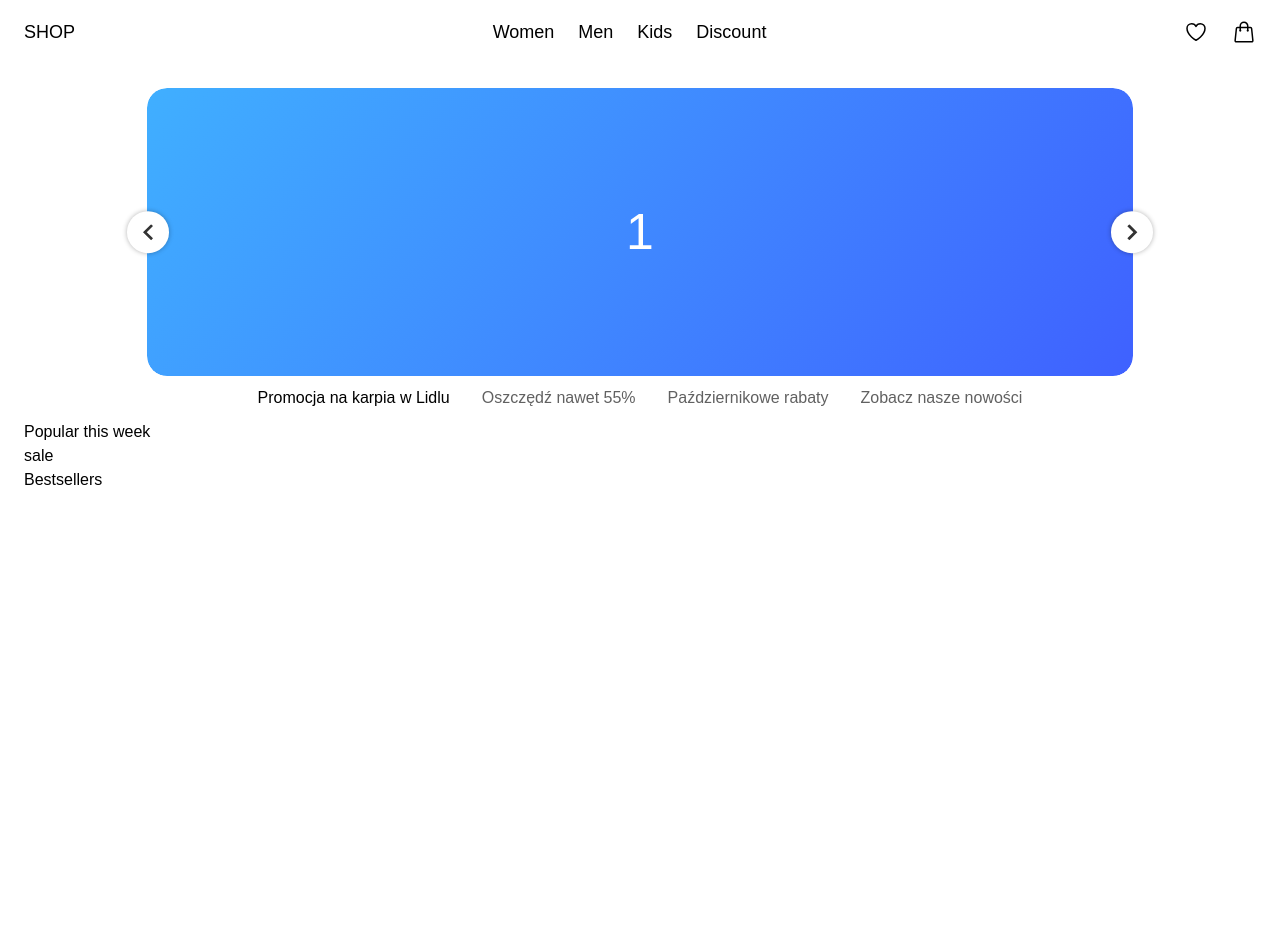
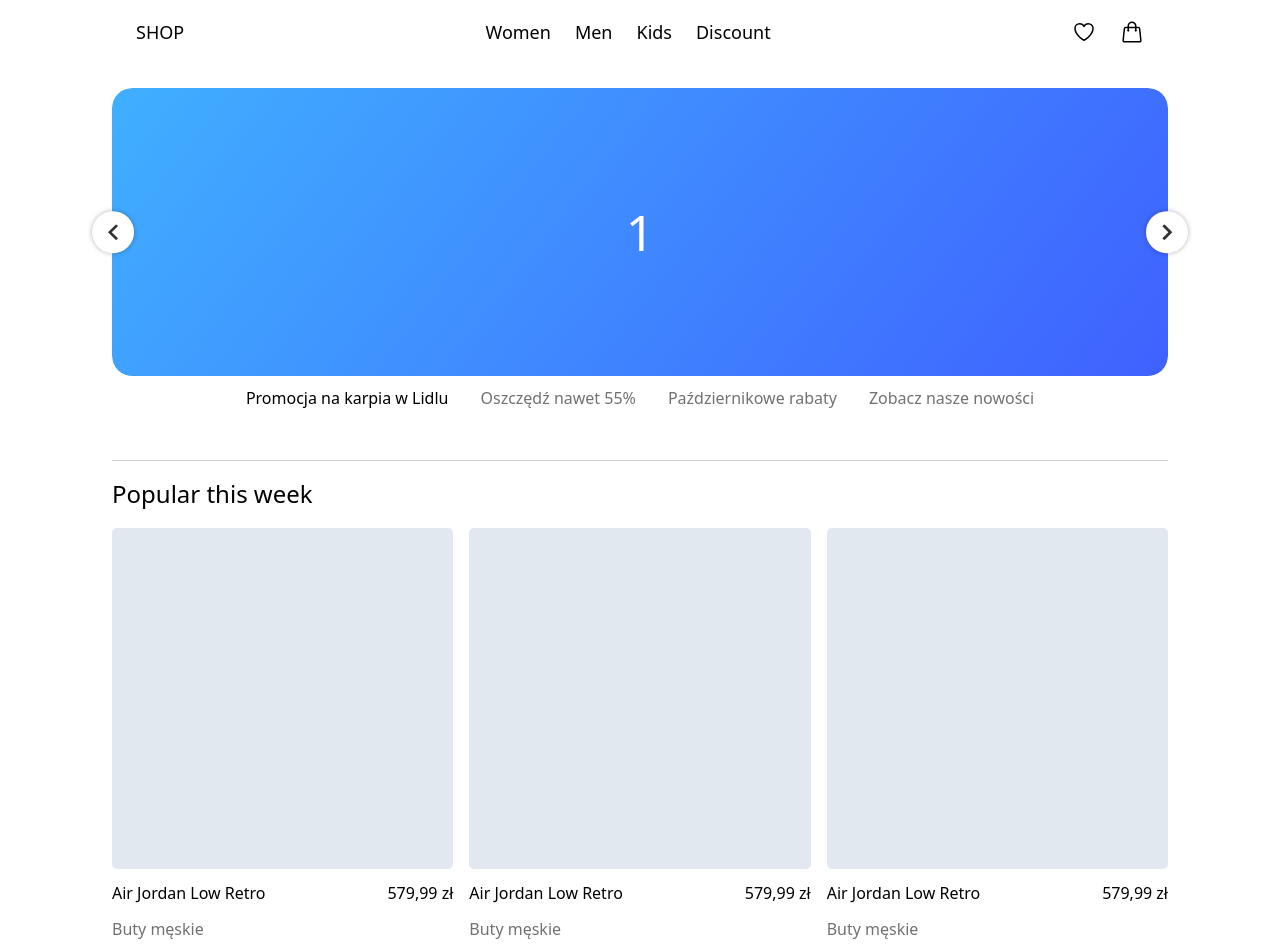
Before and after one commit to MKaczmarski07/E-Commerce, an Angular app: page / in a window 1280 px wide. Shown: the top 952 px of the page. Before the commit the page ends 800 px from the top, so only its background shows below. Built offline with nearby package versions, Linux system fonts and the light colour scheme.

Commit message:
Added product-view component

```diff
--- a/src/app/app.component.html
+++ b/src/app/app.component.html
@@ -1,2 +1,4 @@
-<app-menu></app-menu>
-<app-home></app-home>
+<div class="mx-28">
+  <app-menu></app-menu>
+  <app-home></app-home>
+</div>
--- a/src/app/app.module.ts
+++ b/src/app/app.module.ts
@@ -7,9 +7,10 @@ import { AppComponent } from './app.component';
 import { HomeComponent } from './home/home.component';
 import { MenuComponent } from './menu/menu.component';
 import { SliderComponent } from './home/slider/slider.component';
+import { ProductViewComponent } from './product-view/product-view.component';
 
 @NgModule({
-  declarations: [AppComponent, HomeComponent, MenuComponent, SliderComponent],
+  declarations: [AppComponent, HomeComponent, MenuComponent, SliderComponent, ProductViewComponent],
   imports: [BrowserModule, AppRoutingModule, BrowserAnimationsModule],
   providers: [],
   bootstrap: [AppComponent],
--- a/src/app/home/home.component.html
+++ b/src/app/home/home.component.html
@@ -1,15 +1,23 @@
-<div class="m-6">
+<div class="my-6">
   <app-slider></app-slider>
 
-  <div>
-    <span>Popular this week</span>
-  </div>
+  <div class="flex flex-col gap-10 my-10">
+    <div class="home-section">
+      <span class="home-section-header">Popular this week</span>
+      <div class="home-section-grid">
+        <app-product-view></app-product-view>
+        <app-product-view></app-product-view>
+        <app-product-view></app-product-view>
+        <app-product-view></app-product-view>
+      </div>
+    </div>
 
-  <div>
-    <span>sale</span>
-  </div>
+    <div class="home-section">
+      <span class="home-section-header">Sale</span>
+    </div>
 
-  <div>
-    <span>Bestsellers</span>
+    <div class="home-section">
+      <span class="home-section-header">Bestsellers</span>
+    </div>
   </div>
 </div>
--- a/src/app/home/home.component.scss
+++ b/src/app/home/home.component.scss
@@ -1,5 +1,26 @@
-.slide {
-  background-color: bisque;
-  border-radius: 20px;
-  z-index: 1;
+.home-section {
+  padding: 1rem 0;
+  position: relative;
+
+  ::before {
+    content: "";
+    position: absolute;
+    top: 0;
+    left: 0;
+    width: 100%;
+    height: 1px;
+    background: #d1d1d1;
+  }
 }
+
+.home-section-header {
+  font-size: 1.5rem;
+  font-weight: 500;
+}
+
+.home-section-grid {
+  display: grid;
+  grid-template-columns: repeat(3, 1fr);
+  gap: 1rem;
+  margin-top: 1rem;
+}
--- a/src/app/home/slider/slider.component.html
+++ b/src/app/home/slider/slider.component.html
@@ -1,4 +1,4 @@
-<div class="navigation-wrapper w-[80%] mx-auto">
+<div class="navigation-wrapper">
   <div class="keen-slider keen-slider--vertical rounded-[20px]" #sliderRef>
     <div class="keen-slider__slide number-slide1">1</div>
     <div class="keen-slider__slide number-slide2">2</div>
--- a/src/app/home/slider/slider.component.scss
+++ b/src/app/home/slider/slider.component.scss
@@ -87,8 +87,8 @@
 }
 
 .slider-header-button {
-  color: #616161;
-  font-weight: 400;
+  color: #717171;
+  font-weight: 500;
   cursor: pointer;
 }
 
--- /dev/null
+++ b/src/app/product-view/product-view.component.html
@@ -0,0 +1,10 @@
+<div class="flex flex-col gap-3">
+  <div class="w-full h-auto aspect-square bg-slate-200 rounded-[5px]">
+    <img />
+  </div>
+  <div class="flex justify-between">
+    <span>Air Jordan Low Retro</span>
+    <span class="font-medium">579,99 zł</span>
+  </div>
+  <span class="text-[#717171]">Buty męskie</span>
+</div>
--- a/src/styles.scss
+++ b/src/styles.scss
@@ -4,5 +4,6 @@
 
 body,
 html {
-  font-family: Arial, Helvetica, sans-serif;
+  font-family: system-ui, -apple-system, BlinkMacSystemFont, "Segoe UI", Roboto,
+    Oxygen, Ubuntu, Cantarell, "Open Sans", "Helvetica Neue", sans-serif;
 }
```
Also changed, not shown: src/app/product-view/product-view.component.ts (added, +10 -0 lines), src/app/product-view/product-view.component.scss (added).
